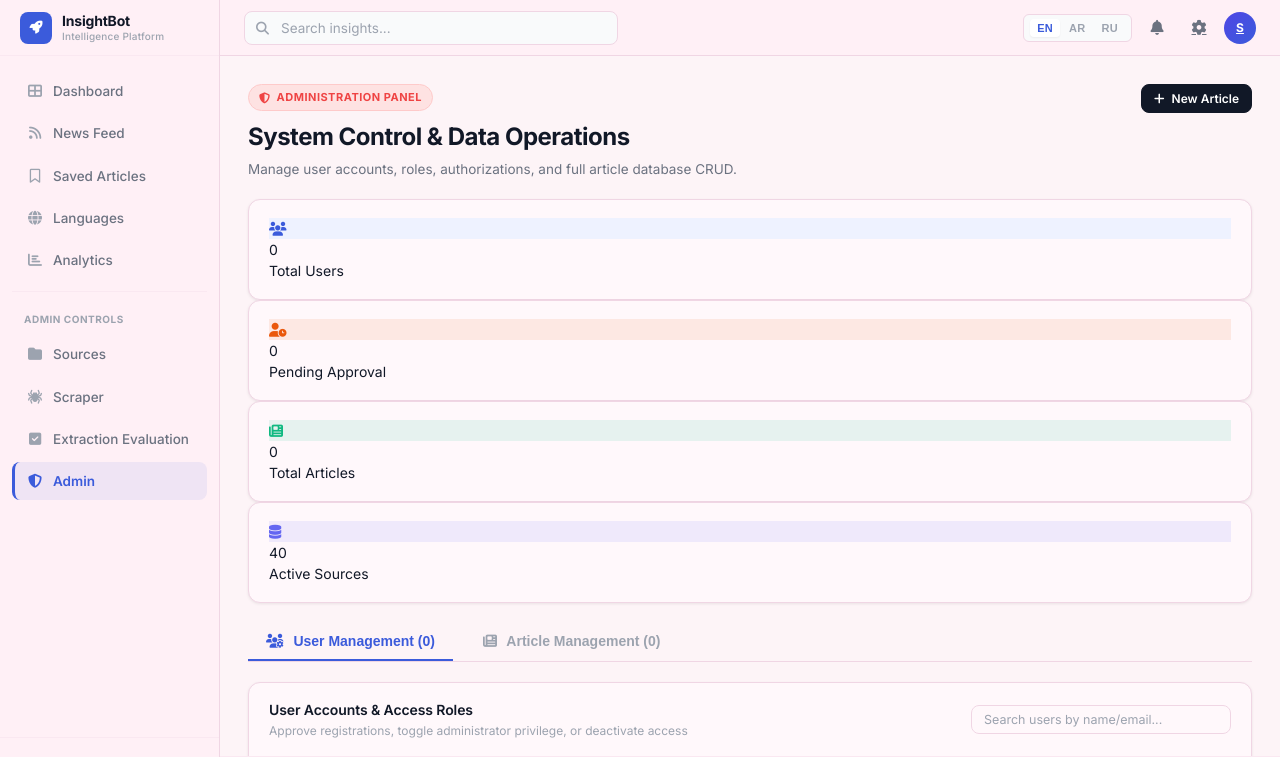
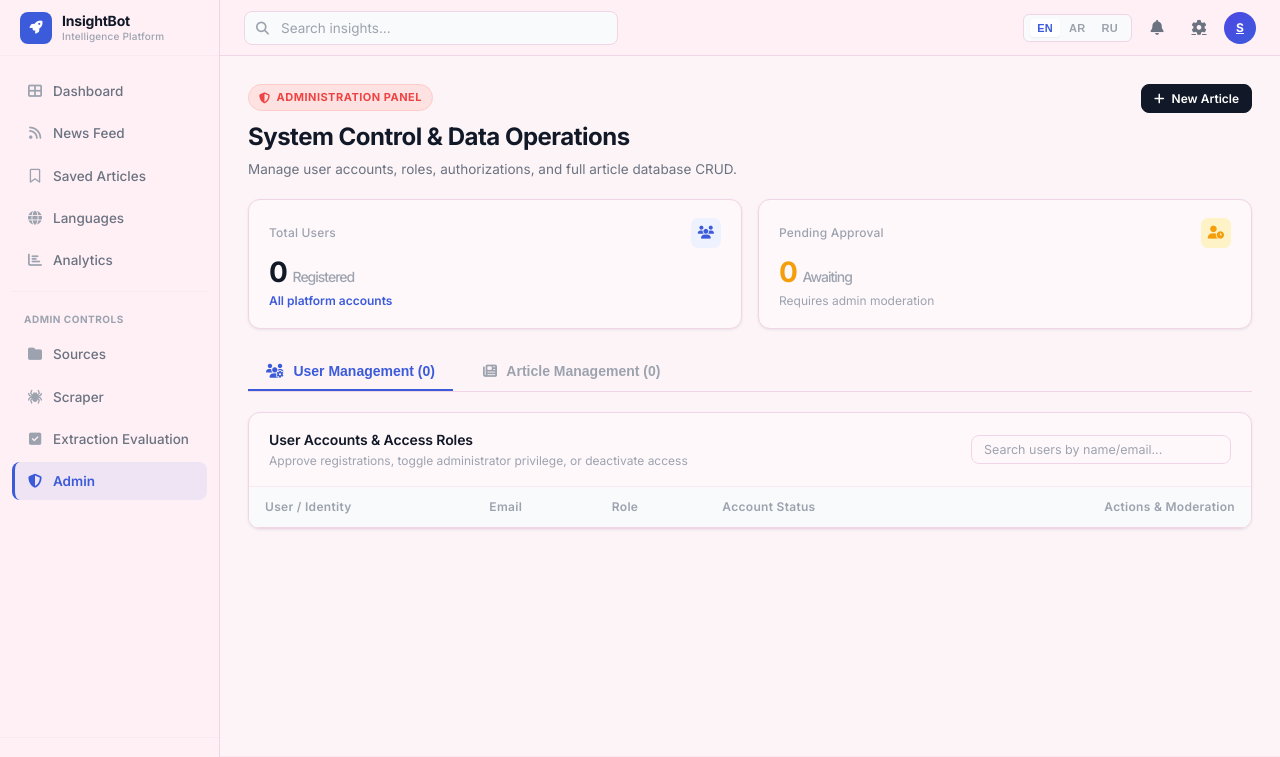
Before and after one commit to ateebkhan2299/InsightBot, a Flask app: page /admin in a window 1280 px wide. Shown: the top 757 px of the page. Run offline with Flask 3, Linux system fonts and the light colour scheme; the visitor is signed in with stand-in values (Sample User, id 1); data that the repository does not hold is empty.

Commit message:
style(admin): display Total Users and Pending Approval cards in a single row and remove redundant cards

```diff
--- a/static/css/style.css
+++ b/static/css/style.css
@@ -526,6 +526,8 @@ body {
 .stat-card-icon.blue { background: var(--primary-light); color: var(--primary); }
 .stat-card-icon.green { background: var(--accent-green-bg); color: var(--accent-green); }
 .stat-card-icon.navy { background: #EEF2FF; color: var(--accent-navy); }
+.stat-card-icon.amber { background: var(--accent-amber-light, #FEF3C7); color: var(--accent-amber, #D97706); }
+.stat-card-icon.red { background: var(--accent-red-light, #FEE2E2); color: var(--accent-red, #DC2626); }
 
 .stat-card-value {
   font-size: 28px;
@@ -1605,6 +1607,12 @@ body {
   color: var(--accent-blue);
 }
 
+[data-theme="dark"] .stat-card-icon.amber,
+.dark .stat-card-icon.amber {
+  background: rgba(245, 158, 11, 0.15);
+  color: #FBBF24;
+}
+
 [data-theme="dark"] .scraper-stat-icon.navy,
 .dark .scraper-stat-icon.navy {
   background: rgba(30,58,95,0.2);
--- a/templates/admin.html
+++ b/templates/admin.html
@@ -24,44 +24,26 @@
 </div>
 
 <!-- STATS METRICS -->
-<div class="grid-4" style="margin-bottom:20px;">
-    <div class="card stat-card">
-        <div class="stat-icon" style="background:var(--primary-light);color:var(--primary);">
-            <i class="fas fa-users"></i>
+<div style="display:grid;grid-template-columns:repeat(2, 1fr);gap:16px;margin-bottom:24px;">
+    <div class="stat-card">
+        <div class="stat-card-label">
+            Total Users
+            <div class="stat-card-icon blue"><i class="fas fa-users"></i></div>
         </div>
-        <div>
-            <div class="stat-value">{{ users|length }}</div>
-            <div class="stat-label">Total Users</div>
+        <div class="stat-card-value">{{ users|length }} <span style="font-size:14px;font-weight:500;color:var(--text-muted);">Registered</span></div>
+        <div class="stat-card-meta"><span style="color:var(--primary);font-weight:600;">All platform accounts</span></div>
+    </div>
+
+    <div class="stat-card">
+        <div class="stat-card-label">
+            Pending Approval
+            <div class="stat-card-icon amber"><i class="fas fa-user-clock"></i></div>
         </div>
-    </div>
-    <div class="card stat-card">
-        <div class="stat-icon" style="background:rgba(234,88,12,0.1);color:#EA580C;">
-            <i class="fas fa-user-clock"></i>
+        <div class="stat-card-value" style="color:var(--accent-amber,#EA580C);">
+            {{ users|selectattr('approved', 'equalto', False)|list|length }}
+            <span style="font-size:14px;font-weight:500;color:var(--text-muted);">Awaiting</span>
         </div>
-        <div>
-            <div class="stat-value">
-                {{ users|selectattr('approved', 'equalto', False)|list|length }}
-            </div>
-            <div class="stat-label">Pending Approval</div>
-        </div>
-    </div>
-    <div class="card stat-card">
-        <div class="stat-icon" style="background:rgba(16,185,129,0.1);color:#10B981;">
-            <i class="fas fa-newspaper"></i>
-        </div>
-        <div>
-            <div class="stat-value">{{ articles|length }}</div>
-            <div class="stat-label">Total Articles</div>
-        </div>
-    </div>
-    <div class="card stat-card">
-        <div class="stat-icon" style="background:rgba(99,102,241,0.1);color:#6366F1;">
-            <i class="fas fa-database"></i>
-        </div>
-        <div>
-            <div class="stat-value">{{ stats.active_sources_count or 40 }}</div>
-            <div class="stat-label">Active Sources</div>
-        </div>
+        <div class="stat-card-meta"><span>Requires admin moderation</span></div>
     </div>
 </div>
 
```
